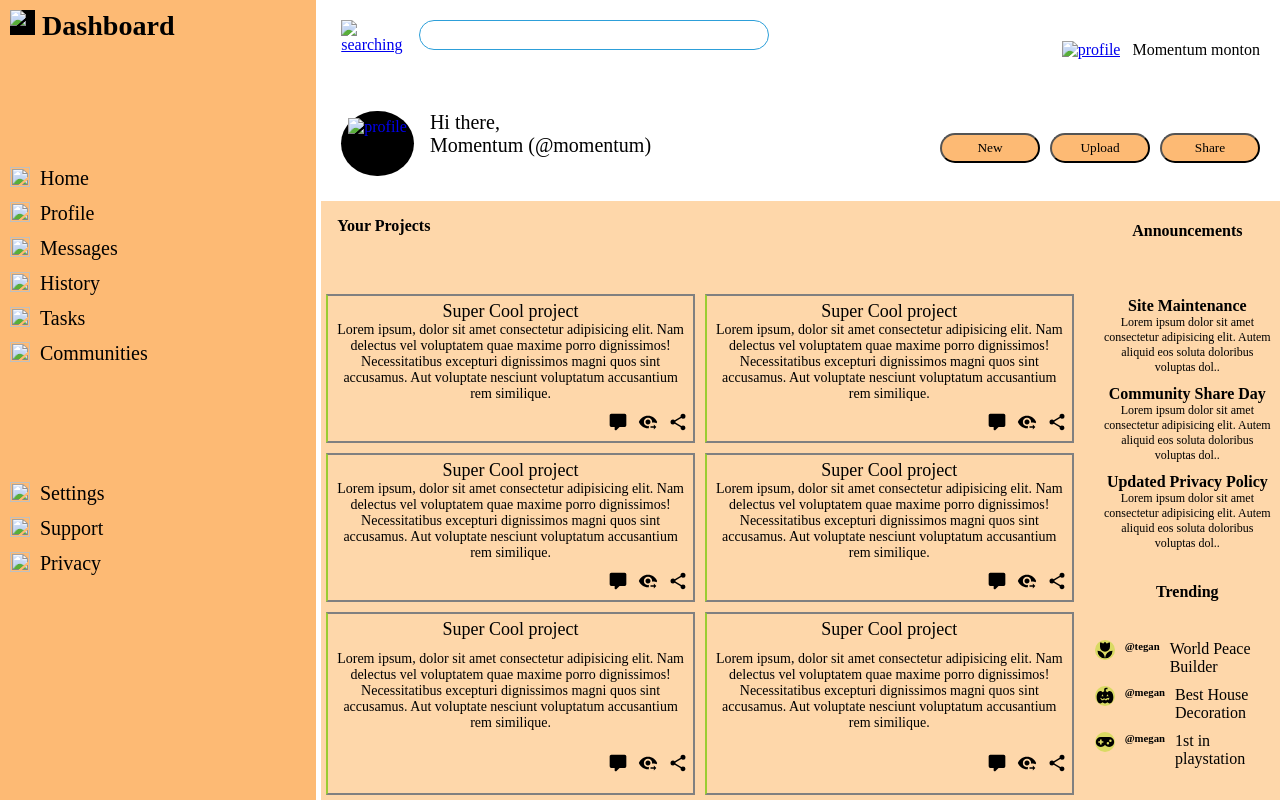
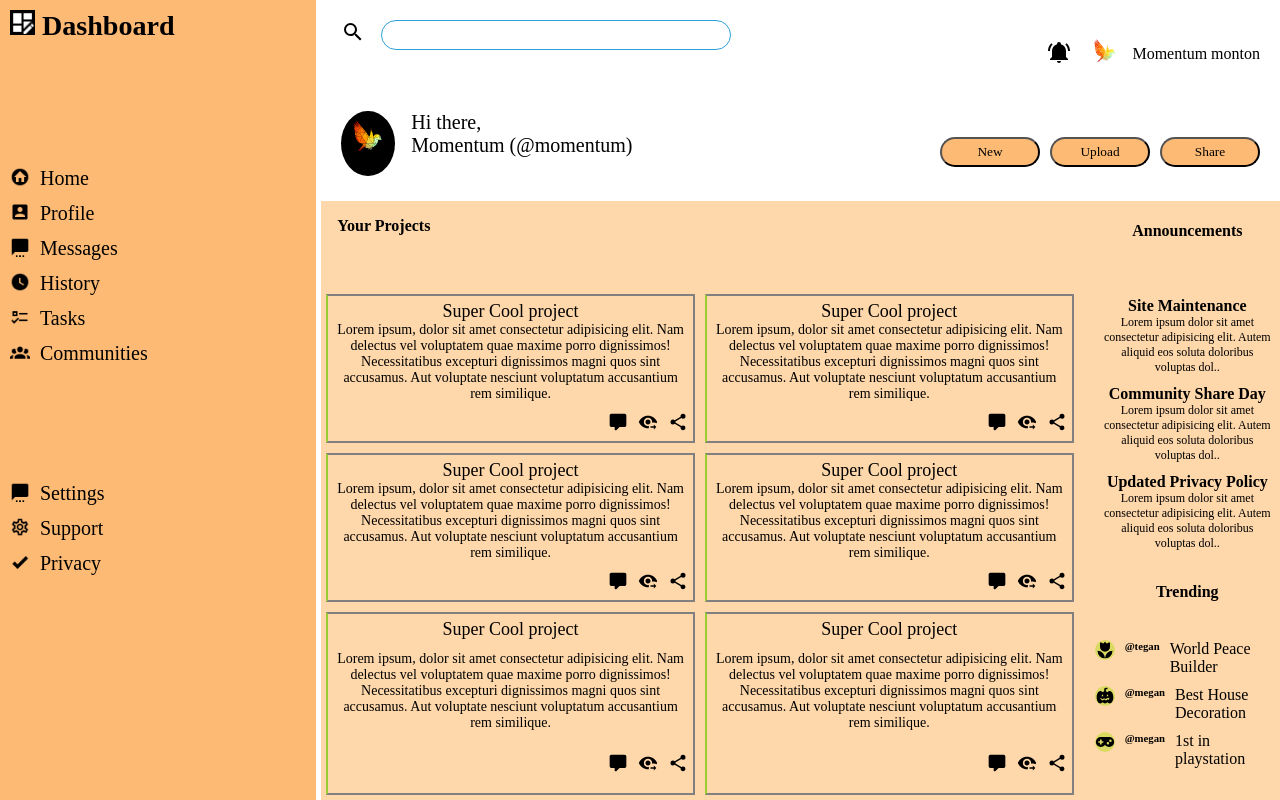
Before and after one commit to Ainan-code/Admin-Dashboard, a plain HTML site: page index.html in a window 1280 px wide. Drawn offline with Linux system fonts and the light colour scheme; the site is published under a folder, as on GitHub Pages, so addresses that start at the root find nothing; a web font is replaced by a local one.

Commit message:
fixed the images not displaying

```diff
--- a/index.html
+++ b/index.html
@@ -15,12 +15,12 @@
       <div class="header">
          <div class="right-links">
            <div class="first-row">
-              <div> <a href="#"><img src="/assets/magnify.svg" alt="searching"> </a> </div>
+              <div> <a href="#"><img src="./assets/magnify.svg" alt="searching"> </a> </div>
                <div class="input-box">
                  <input type="text" name="search-bar" id="search"> </li> </div>
             </div>
             <div class="second-row">
-             <a href="#"><img src="/assets/1650958180flying-bird-silhouette-low-poly.svg" alt="profile" width="40px" height="40px"> </a>
+             <a href="#"><img src="./assets/1650958180flying-bird-silhouette-low-poly.svg" alt="profile" width="40px" height="40px"> </a>
                   <p>Hi there, <br>
                     Momentum (@momentum) </p>
              </div>
@@ -29,8 +29,8 @@
 
           <div class="left-links">
             <div class="first">
-              <a href="#"> <img src="/assets/bell-ring.svg" alt=""></a>
-              <a href="#"><img src="/assets/1650958180flying-bird-silhouette-low-poly.svg" alt="profile" width="30px" height="30px"> </a>
+              <a href="#"> <img src="./assets/bell-ring.svg" alt=""></a>
+              <a href="#"><img src="./assets/1650958180flying-bird-silhouette-low-poly.svg" alt="profile" width="30px" height="30px"> </a>
               <p>Momentum monton</p>
             </div>
             <div class="second">
@@ -44,26 +44,26 @@
       <div class="sidebar">
 
         <div class="title">
-          <img src="/assets/view-dashboard-edit.png" alt="dash">
+          <img src="./assets/view-dashboard-edit.png" alt="dash">
            <h3>Dashboard</h3>
         </div>
 
         <div class="navigation">
             <ul>
-              <li>  <a href="#"> <img src="/assets/home-circle.png" alt=""><p>Home</p>  </a> </li>
-              <li>    <a href="#"> <img src="/assets/account-box.png" alt=""> <p>Profile</p> </a> </li>
-              <li>   <a href="#"> <img src="/assets/message-settings.png" alt=""> <p>Messages</p> </a> </li>
-              <li>   <a href="#"> <img src="/assets/clock.png" alt=""> <p>History</p> </a> </li>
-              <li>   <a href="#"> <img src="/assets/format-list-checks.png" alt=""> Tasks<p></p> </a> </li>
-              <li>   <a href="#"> <img src="/assets/account-group.png" alt=""><p>Communities</p></a> </li>
+              <li>  <a href="#"> <img src="./assets/home-circle.png" alt=""><p>Home</p>  </a> </li>
+              <li>    <a href="#"> <img src="./assets/account-box.png" alt=""> <p>Profile</p> </a> </li>
+              <li>   <a href="#"> <img src="./assets/message-settings.png" alt=""> <p>Messages</p> </a> </li>
+              <li>   <a href="#"> <img src="./assets/clock.png" alt=""> <p>History</p> </a> </li>
+              <li>   <a href="#"> <img src="./assets/format-list-checks.png" alt=""> Tasks<p></p> </a> </li>
+              <li>   <a href="#"> <img src="./assets/account-group.png" alt=""><p>Communities</p></a> </li>
             </ul>
         </div>
 
         <div class="branding">
             <ul>
-                <li><a href="#"><img src="/assets/message-settings.png" alt=""> </a><p>Settings</p></li>
-                <li><a href="#"><img src="/assets/cog-outline.png" alt=""> </a><p>Support</p></li>
-                <li><a href="#"><img src="/assets/check-bold.png" alt=""> </a><p>Privacy</p></li>
+                <li><a href="#"><img src="./assets/message-settings.png" alt=""> </a><p>Settings</p></li>
+                <li><a href="#"><img src="./assets/cog-outline.png" alt=""> </a><p>Support</p></li>
+                <li><a href="#"><img src="./assets/check-bold.png" alt=""> </a><p>Privacy</p></li>
             </ul>
         </div>
       </div>
```
